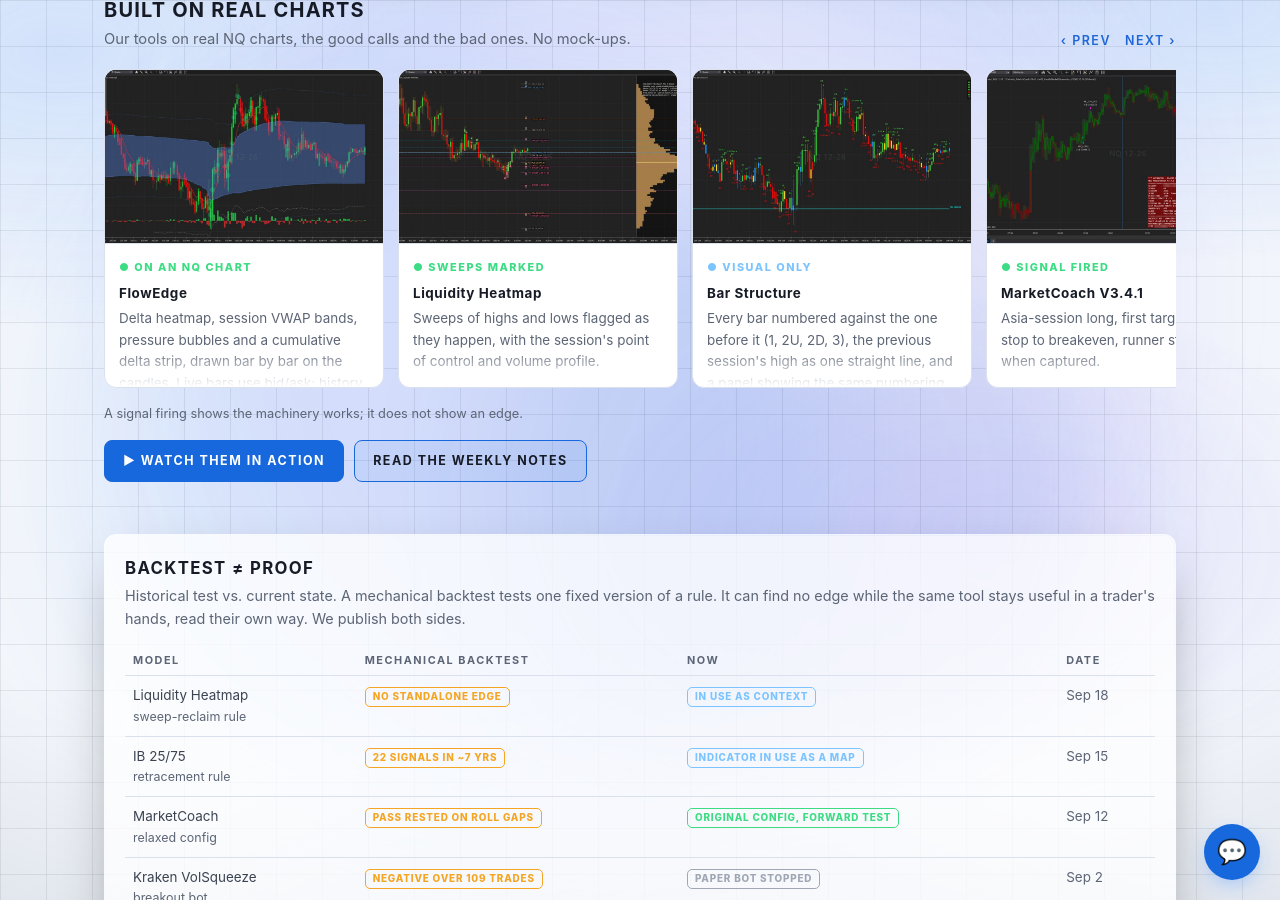
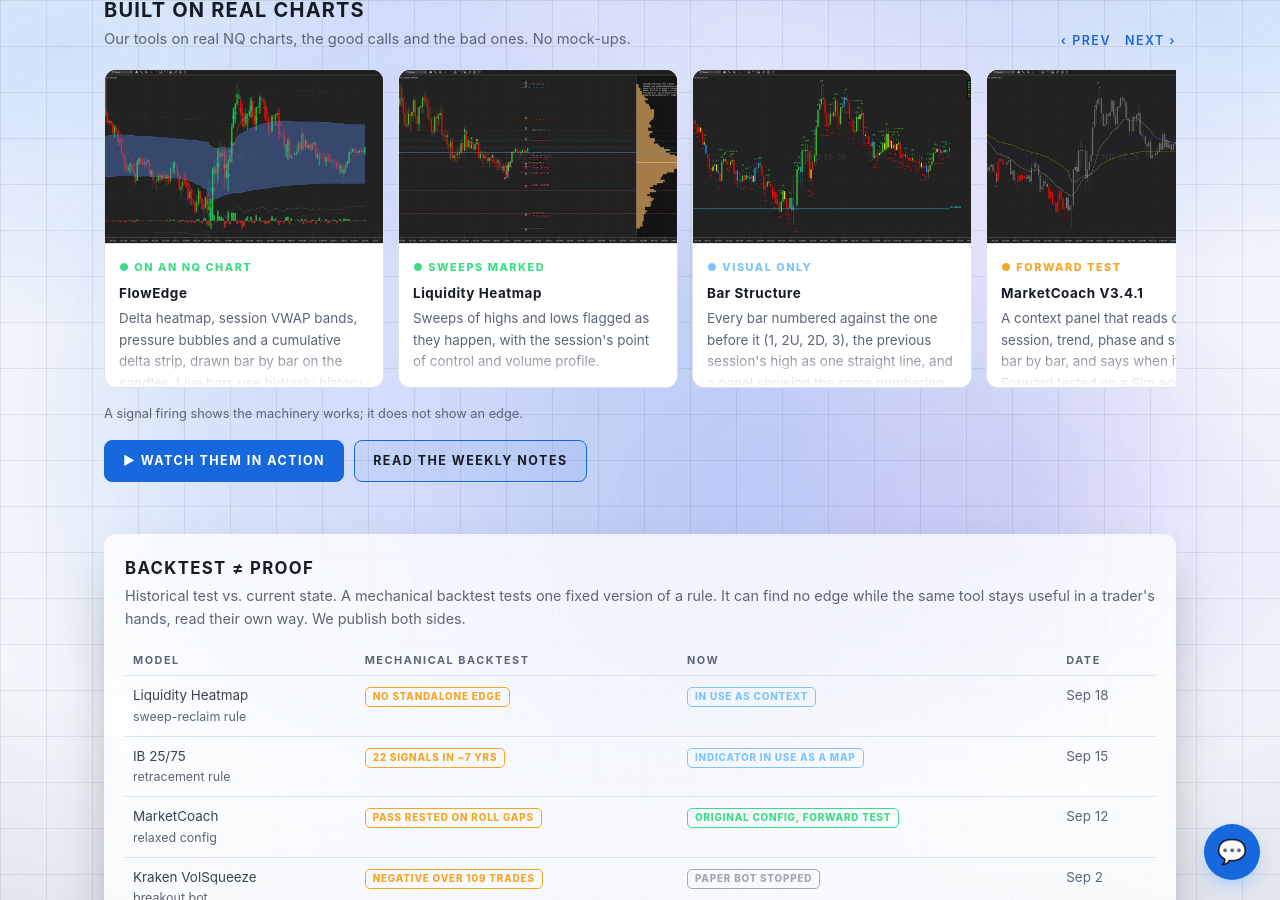
Before and after one commit to MGEQuant/MGEQuant, a Jekyll site: the page built from index.html, in a window 1280 px wide and 900 px high, scrolled down 1544 px. Built offline with Jekyll 4.4.1, drawn with Linux system fonts in a browser that asks for light colours.

Commit message:
Homepage gallery: MarketCoach shows the current context panel instead of the old live-trade capture
Co-Authored-By: Claude Sonnet 5.5 <noreply@anthropic.com>

```diff
--- a/index.html
+++ b/index.html
@@ -604,8 +604,8 @@
           <figcaption><span class="fired" style="color:#7cc4ff">&#9679; Visual only</span><b>Bar Structure</b>Every bar numbered against the one before it (1, 2U, 2D, 3), the previous session's high as one straight line, and a panel showing the same numbering on the higher time frames. A reading aid, not a signal: our backtests of the bar sequences it names found no standalone edge as entry rules.</figcaption>
         </figure>
         <figure class="panel hov">
-          <a class="shot" href="assets/img/home/marketcoach-live-trade.jpg" target="_blank" rel="noopener"><img src="assets/img/home/marketcoach-live-trade.jpg" alt="MarketCoach V3.4.1: long entry and first-target exit" loading="lazy" style="object-position: 36% 40%"></a>
-          <figcaption><span class="fired">&#9679; Signal fired</span><b>MarketCoach V3.4.1</b>Asia-session long, first target filled, stop to breakeven, runner still open when captured.</figcaption>
+          <a class="shot" href="assets/img/home/marketcoach.jpg?v=2" target="_blank" rel="noopener"><img src="assets/img/home/marketcoach.jpg?v=2" alt="MarketCoach on a 5-minute NQ chart: context panel reading direction, session, trend, phase and setup quality" loading="lazy" style="object-position: 50% 40%"></a>
+          <figcaption><span class="fired" style="color:#f5a524">&#9679; Forward test</span><b>MarketCoach V3.4.1</b>A context panel that reads direction, session, trend, phase and setup quality bar by bar, and says when it is waiting. Forward tested on a Sim account; no results claimed.</figcaption>
         </figure>
         <figure class="panel hov">
           <a class="shot" href="assets/img/home/ib2575.jpg?v=2" target="_blank" rel="noopener"><img src="assets/img/home/ib2575.jpg?v=2" alt="IB 25/75 on a 5-minute NQ chart: Asia, London and New York initial-balance boxes with their 25% and 75% lines" loading="lazy" style="object-position: 62% 45%"></a>
```
Also changed, not shown: assets/img/home/marketcoach.jpg (added).
